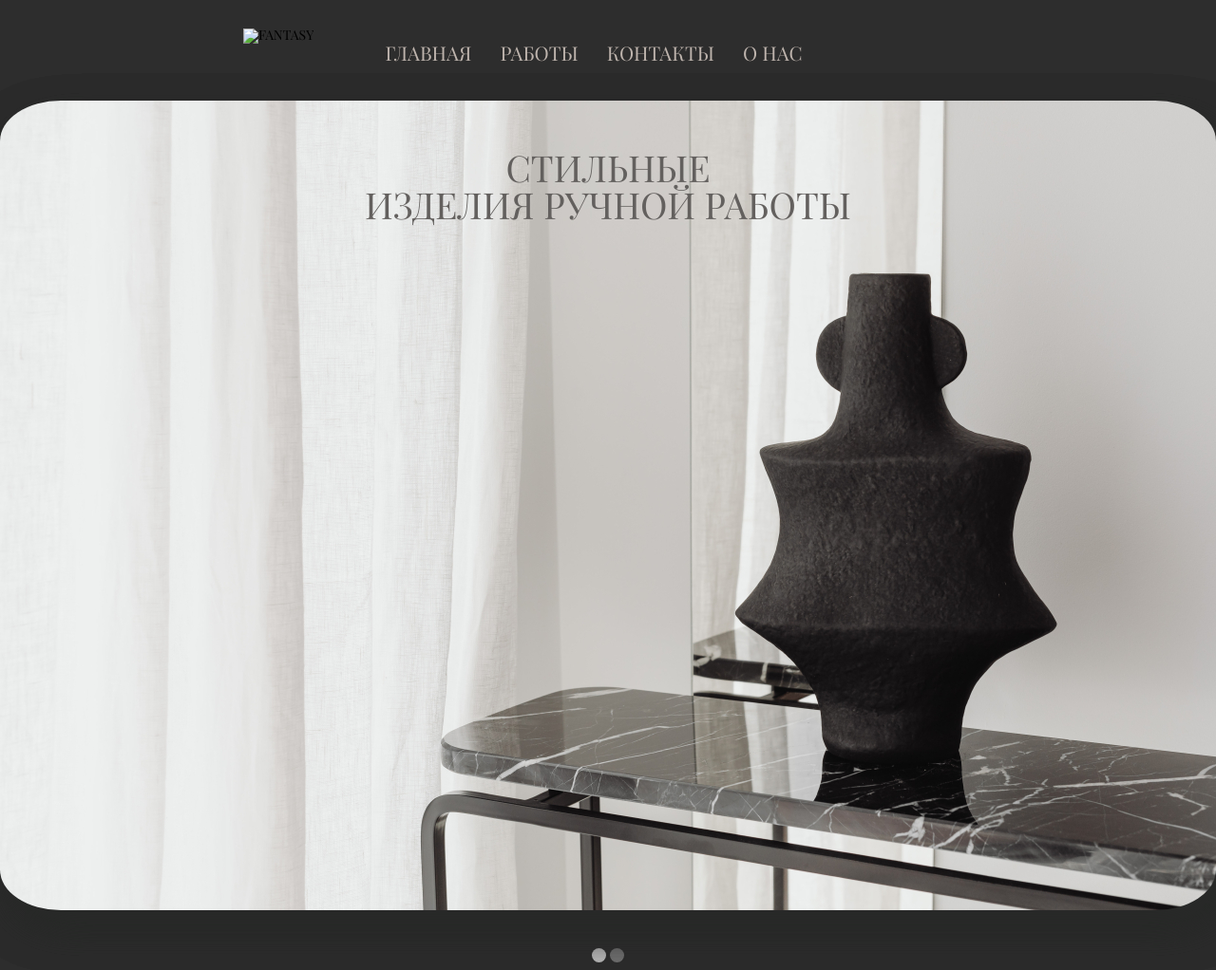
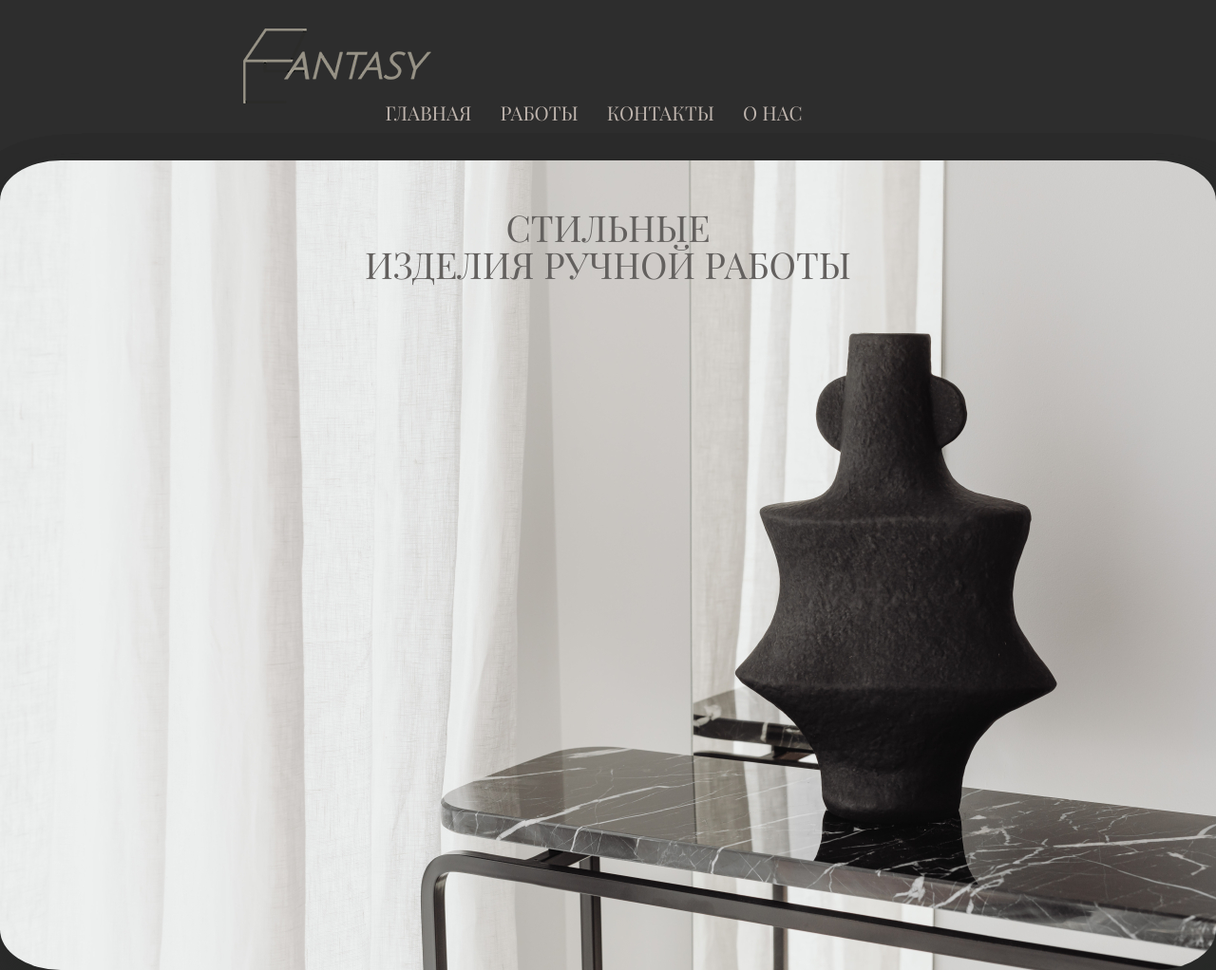
Before and after one commit to Anastasia-web-front/Furniture, a plain HTML site: page index.html in a window 1280 px wide. Shown: the top 1022 px of the page at 95% size. Drawn offline with Linux system fonts and the light colour scheme.

Commit message:
Update index.html

```diff
--- a/index.html
+++ b/index.html
@@ -12,7 +12,7 @@
 </head>
 <body>
     <header>
-        <img class="logo" src="../source/logo.png" alt="Fantasy">
+        <img class="logo" src="logo.png" alt="Fantasy">
         <ul class="menu">
             <li>Главная</li>
             <li><a href="magazine.html">Работы</a></li>
```
